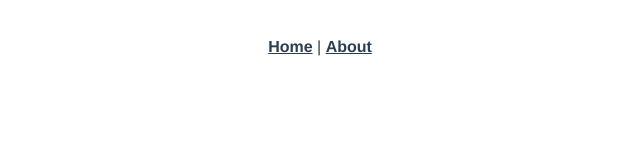
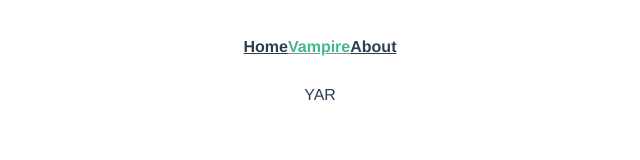
Before and after one commit to CloudSailors/WoDVue, a Vue app: page /vampire in a window 1280 px wide. Shown: the top 160 px of the page, without its empty margins (320-960 px from the left). Built offline with nearby package versions, Linux system fonts and the light colour scheme.

Commit message:
initial commit

```diff
--- a/src/App.vue
+++ b/src/App.vue
@@ -1,7 +1,8 @@
 <template>
   <div id="app">
     <div id="nav">
-      <router-link to="/">Home</router-link> |
+      <router-link to="/">Home</router-link>
+      <router-link to="/vampire">Vampire</router-link>
       <router-link to="/about">About</router-link>
     </div>
     <router-view />
--- a/src/components/HelloWorld.vue
+++ b/src/components/HelloWorld.vue
@@ -128,10 +128,10 @@
 
 <script>
 export default {
-  name: "HelloWorld",
+  name: 'HelloWorld',
   props: {
-    msg: String
-  }
+    msg: String,
+  },
 };
 </script>
 
--- /dev/null
+++ b/src/components/Home.vue
@@ -0,0 +1,15 @@
+<template>
+  <div>{{ msg }}</div>
+</template>
+
+<script>
+export default {
+  name: 'cHome',
+  props: {
+    msg: String,
+  },
+};
+</script>
+
+<!-- Add "scoped" attribute to limit CSS to this component only -->
+<style scoped lang="scss"></style>
--- /dev/null
+++ b/src/components/Vampire.vue
@@ -0,0 +1,15 @@
+<template>
+  <div>{{ msg }}</div>
+</template>
+
+<script>
+export default {
+  name: 'cVampire',
+  props: {
+    msg: String,
+  },
+};
+</script>
+
+<!-- Add "scoped" attribute to limit CSS to this component only -->
+<style scoped lang="scss"></style>
--- a/src/router/index.js
+++ b/src/router/index.js
@@ -1,30 +1,36 @@
-import Vue from "vue";
-import VueRouter from "vue-router";
-import Home from "../views/Home.vue";
+import Vue from 'vue';
+import VueRouter from 'vue-router';
+import vHome from '../views/Home.vue';
+import vVampire from '../views/Vampire.vue';
 
 Vue.use(VueRouter);
 
 const routes = [
   {
-    path: "/",
-    name: "Home",
-    component: Home
+    path: '/',
+    name: 'Home',
+    component: vHome,
   },
   {
-    path: "/about",
-    name: "About",
+    path: '/vampire',
+    name: 'Vampire',
+    component: vVampire,
+  },
+  {
+    path: '/about',
+    name: 'About',
     // route level code-splitting
     // this generates a separate chunk (about.[hash].js) for this route
     // which is lazy-loaded when the route is visited.
     component: () =>
-      import(/* webpackChunkName: "about" */ "../views/About.vue")
-  }
+      import(/* webpackChunkName: "about" */ '../views/About.vue'),
+  },
 ];
 
 const router = new VueRouter({
-  mode: "history",
+  mode: 'history',
   base: process.env.BASE_URL,
-  routes
+  routes,
 });
 
 export default router;
--- a/src/store/index.js
+++ b/src/store/index.js
@@ -1,5 +1,5 @@
-import Vue from "vue";
-import Vuex from "vuex";
+import Vue from 'vue';
+import Vuex from 'vuex';
 
 Vue.use(Vuex);
 
@@ -7,5 +7,5 @@ export default new Vuex.Store({
   state: {},
   mutations: {},
   actions: {},
-  modules: {}
+  modules: {},
 });
--- a/src/views/Home.vue
+++ b/src/views/Home.vue
@@ -1,18 +1,19 @@
 <template>
   <div class="home">
-    <img alt="Vue logo" src="../assets/logo.png" />
-    <HelloWorld msg="Welcome to Your Vue.js App" />
+    <!-- <img alt="Vue logo" src="../assets/logo.png" /> -->
+    <!-- <HelloWorld msg="Welcome to Your Vue.js App" /> -->
+    <cHome msg="Welcome To One World Of Darkness Bob"></cHome>
   </div>
 </template>
 
 <script>
 // @ is an alias to /src
-import HelloWorld from "@/components/HelloWorld.vue";
+import cHome from '../components/Home.vue';
 
 export default {
-  name: "Home",
+  name: 'Home',
   components: {
-    HelloWorld
-  }
+    cHome,
+  },
 };
 </script>
--- /dev/null
+++ b/src/views/Vampire.vue
@@ -0,0 +1,17 @@
+<template>
+  <div class="home">
+    <Vampire msg="YAR" />
+  </div>
+</template>
+
+<script>
+// @ is an alias to /src
+import Vampire from '../components/Vampire.vue';
+
+export default {
+  name: 'vVampire',
+  components: {
+    Vampire,
+  },
+};
+</script>
```
Also changed, not shown: package.json (+6 -1 lines), src/registerServiceWorker.js (+11 -11 lines), .eslintrc.js, .prettierrc.yaml (added), 1 other file (tests, documents, lock files or other folders).
